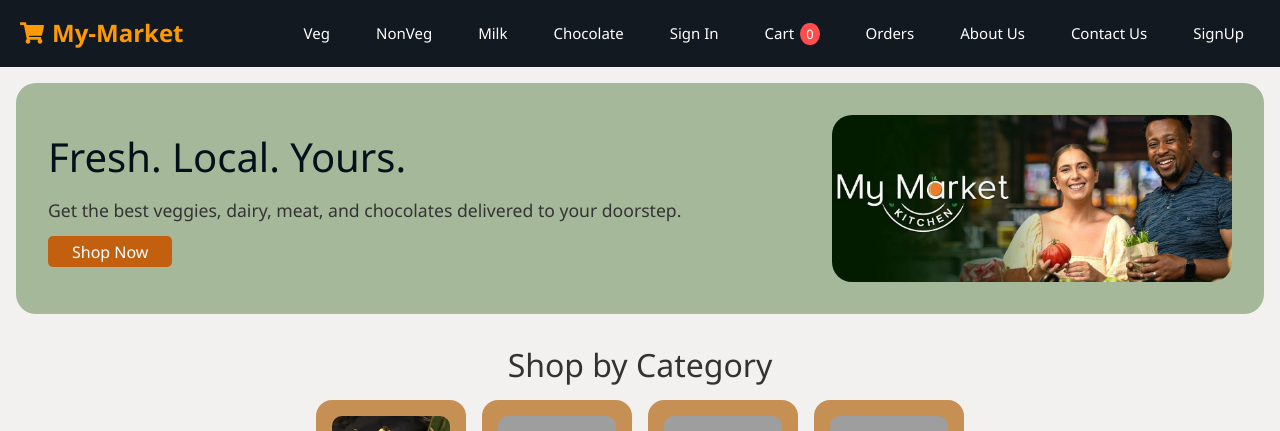
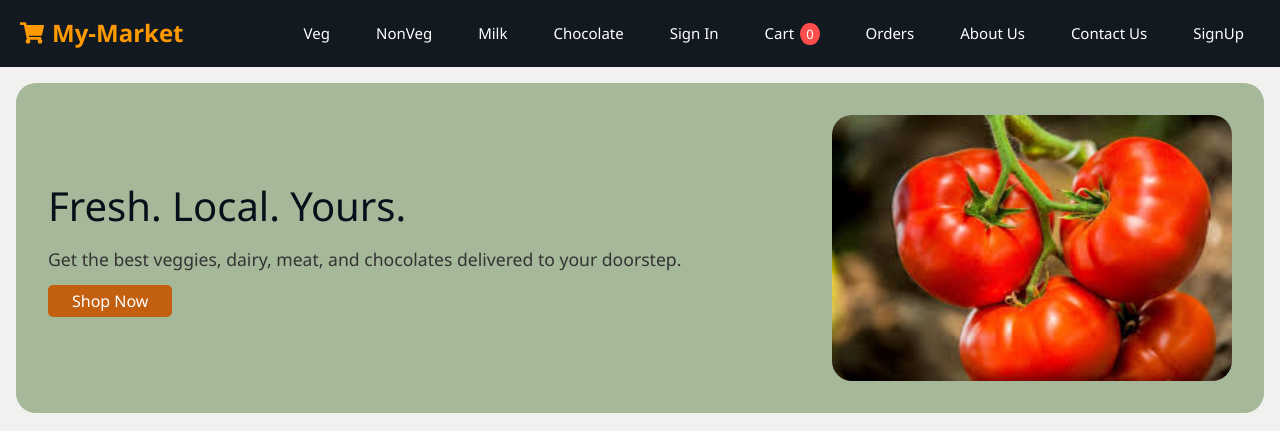
Before and after one commit to saivardhang818/vardhan-market, a React (Vite) app: page /home in a window 1280 px wide. Shown: the top 431 px of the page. Built offline with nearby package versions, Linux system fonts and the light colour scheme; grey boxes are pictures that could not be loaded; the HTML template or start-up script is replaced by a standard one.

Commit message:
update image in home page

```diff
--- a/src/Home.jsx
+++ b/src/Home.jsx
@@ -29,7 +29,7 @@ function Home() {
           <p>Get the best veggies, dairy, meat, and chocolates delivered to your doorstep.</p>
           <Link to="/Veg" className="hero-button">Shop Now</Link>
         </div>
-        <img src="public/vegimages/srcccccc.jpg" alt="Hero Banner" />
+        <img src="/vegimages/tom.jpeg" alt="Hero Banner" />
       </section>
 
       {/* Featured Categories */}
```
